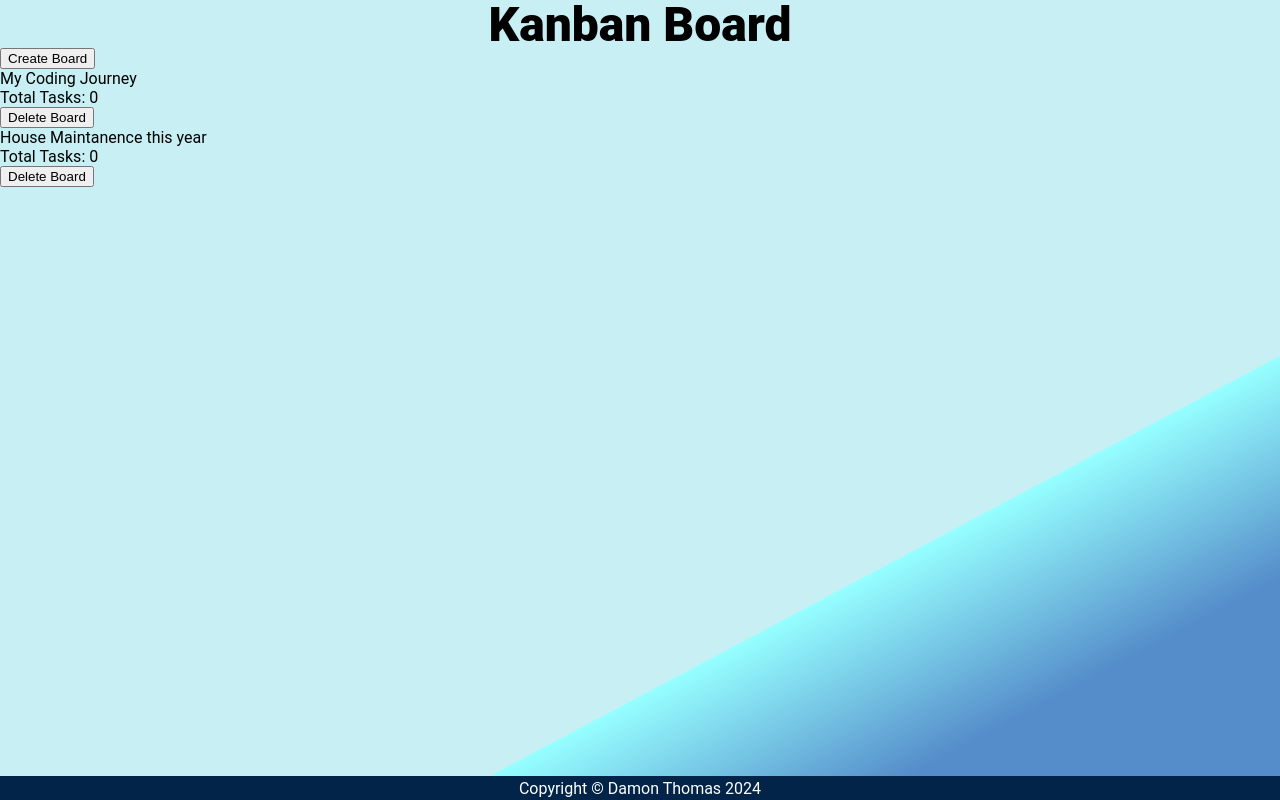
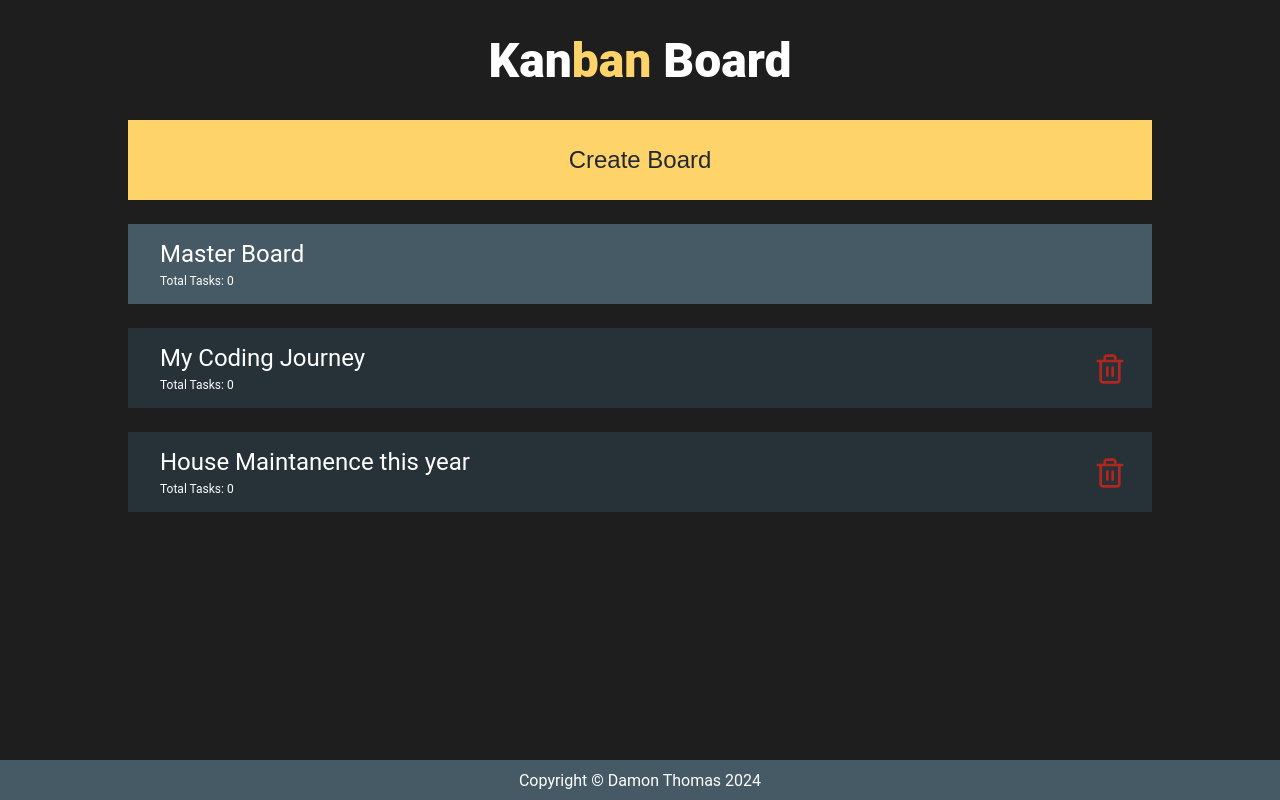
Before and after one commit to Damon-Thomas/KanBan, a website built with webpack: page src/index.html in a window 1280 px wide. Built offline with nearby package versions, Linux system fonts and the light colour scheme.

Commit message:
add master board and homepage style

```diff
--- a/src/boardDOMmanagement.js
+++ b/src/boardDOMmanagement.js
@@ -1,6 +1,7 @@
 import { createBoard, boards } from "./board";
 import { confirmDeleteBoard } from "./lastchancehandler";
-import { updateBoardPage } from ".";
+import { updateBoardPage, updateMasterBoardPage } from ".";
+import deleteIcon from "./img/trash-2.svg"
 
 
 // Board DOM Management
@@ -26,7 +27,8 @@ function deleteBoardButton(boardDiv, activeBoard) {
 // delete board button creation
 function createDeleteBoardButton(boardDiv, activeBoard) {
     const deleteboardDiv = document.createElement('button')
-    deleteboardDiv.textContent = "Delete Board"
+    console.log(deleteIcon)
+    deleteboardDiv.innerHTML = `<img class= 'trash' src= ${deleteIcon} />`
     deleteboardDiv.classList.add('delete-board-button')
 
     deleteboardDiv.addEventListener("click", function() {
@@ -59,9 +61,10 @@ function createBoardNode(activeBoard){
     const boardDiv = document.createElement('div')
     boardDiv.classList.add('board-div')
 
+    boardDiv.appendChild(createDeleteBoardButton(boardDiv, activeBoard))
     boardDiv.appendChild(createBoardTitle(activeBoard))
     boardDiv.appendChild(createTaskTrackerNode(activeBoard))
-    boardDiv.appendChild(createDeleteBoardButton(boardDiv, activeBoard))
+
     boardDiv.addEventListener("click", function(event) {
         toBoardPage(event, boardDiv, activeBoard)
     })
@@ -90,4 +93,44 @@ function boardList() {
     return theList
 }
 
-export {createNewBoard, boardList}
+function masterBoardNode() {
+    const boardDiv = document.createElement('div')
+    boardDiv.classList.add('board-div')
+    boardDiv.id = 'master-board'
+    const placeHolder = document.createElement('div')
+    placeHolder.classList.add('empty')
+    boardDiv.appendChild(placeHolder)
+    boardDiv.appendChild(createMasterBoardTitle())
+    boardDiv.appendChild(createMasterTaskTrackerNode())
+    boardDiv.addEventListener("click", function(event) {
+        toMasterBoardPage(event, boardDiv)
+    })
+    return boardDiv
+}
+
+function toMasterBoardPage(event, boardDiv) {
+    event.stopPropagation() // don't select parent
+    updateMasterBoardPage() //refresh screen
+    }
+
+function createMasterBoardTitle(){
+    const title = document.createElement('h1')
+    title.classList.add("board-card-title")
+    title.textContent = "Master Board"
+    return title
+}
+
+function createMasterTaskTrackerNode() {
+    let numTotalTasks = 0
+    for (let i = 0; i < boards.length; i++){
+        numTotalTasks += boards[i]['tasks'].length
+    }
+
+
+    const taskNumber = document.createElement('p')
+    taskNumber.textContent = `Total Tasks: ${numTotalTasks}`
+
+    return taskNumber
+}
+
+export {createNewBoard, boardList, masterBoardNode}
--- a/src/editTask.js
+++ b/src/editTask.js
@@ -1,5 +1,5 @@
 import CloseIcon from "./img/Cancel-Button.svg"
-import { updateBoardPage } from "./index.js"
+import { updateBoardPage, updateMasterBoardPage } from "./index.js"
 import { addTaskToBoard } from "./board.js"
 import { Task } from "./board.js";
 import { replaceTask } from "./board.js";
@@ -177,7 +177,14 @@ function createModalSubmitButton(boardName, task) {
         const newtask = new Task(taskNameInput, descriptionInput, deadlineInput, priority, noteInput, statusActive)
         replaceTask(task, newtask, boardName)
         closeModal(boardName, task)
-        updateBoardPage(boardName)
+        console.log(document.getElementById('master-board-title'))
+        if (document.getElementById('master-board-title') === null) {
+          updateBoardPage(boardName)
+        }
+        else {
+          updateMasterBoardPage()
+        }
+
 
     })
     return saveTask
--- a/src/homepage.js
+++ b/src/homepage.js
@@ -1,22 +1,28 @@
-import {boardList} from './boardDOMmanagement.js';
+import {boardList, masterBoardNode} from './boardDOMmanagement.js';
 import {createBoardModal, openModal} from "./boardmodal.js"
+import { masterBoardContent } from './masterboardpage.js';
 
 // Homepage Title Manager
 function homeHeader() {
-    const title = document.createElement('h1');
-    title.textContent = "Kanban Board";
+    const title = document.createElement('div');
+    title.insertAdjacentHTML("afterbegin", "<h1>Kan<span class ='accent-title'>ban</span> Board</h1>");
+    // title.innerHTML("<h1>Kan<span>ban</span> Board</h1>");
     title.classList.add('main-title');
     return title;
 }
 
 // Homepage Content Manager
 function homeContent() {
-
+    const homeDivContent = document.createElement('div')
+    homeDivContent.classList.add('content-content')
     const homeDiv = document.createElement('div')
     homeDiv.classList.add("content")
     homeDiv.appendChild(makeBoardButton())
-    homeDiv.appendChild(createBoardModal())
-    addBoards(homeDiv)
+
+    addMasterBoard(homeDivContent)
+    homeDivContent.appendChild(createBoardModal())
+    addBoards(homeDivContent)
+    homeDiv.appendChild(homeDivContent)
     return homeDiv
 }
 
@@ -42,6 +48,9 @@ function addBoards(destination) {
         destination.appendChild(boardListDiv)}
 }
 
+function addMasterBoard(destination) {
+    destination.appendChild(masterBoardNode())}
+
 
 
 
--- a/src/index.js
+++ b/src/index.js
@@ -1,6 +1,7 @@
 import {homeHeader, homeContent} from './homepage';
 import { boardHeader, boardContent } from './boardpage';
 import './styles.css';
+import { MasterBoardHeader, masterBoardContent } from './masterboardpage';
 // import { boardContent } from './boardpage';
 
 
@@ -33,4 +34,11 @@ function updateBoardPage(boardName) {
     main.appendChild(boardContent(boardName))
 }
 
-export {updateHomePage, updateBoardPage}
+function updateMasterBoardPage() {
+    header.innerHTML = ""
+    main.innerHTML = ""
+    header.appendChild(MasterBoardHeader())
+    main.appendChild(masterBoardContent())
+}
+
+export {updateHomePage, updateBoardPage, updateMasterBoardPage}
--- a/src/lastchancehandler.js
+++ b/src/lastchancehandler.js
@@ -6,10 +6,13 @@ import { deleteBoard } from "./board"
 function confirmDeleteBoard(boardDiv, board) {
 
     boardDiv.innerHTML = ""
+    const buttonDiv = document.createElement('div')
+    buttonDiv.classList.add('button-container')
 
     boardDiv.appendChild(createWarningMessage(board))
-    boardDiv.appendChild(createCancelDeleteButton(boardDiv))
-    boardDiv.appendChild(createFinalDeleteButton(board))
+    buttonDiv.appendChild(createCancelDeleteButton(boardDiv))
+    buttonDiv.appendChild(createFinalDeleteButton(board))
+    boardDiv.appendChild(buttonDiv)
 }
 
 // cancel delete button creation
--- /dev/null
+++ b/src/masterboardpage.js
@@ -0,0 +1,51 @@
+import { createStatusModal } from "./statusModal.js";
+import {masterHandler, statusHandler} from "./status.js"
+import { updateHomePage } from "./index.js";
+import {createTaskModal} from "./createTaskModal.js"
+import { createDeleteStatusModal } from "./deletestatusmodal.js";
+
+// header containing home button and board title
+function MasterBoardHeader() {
+    const headerDiv = document.createElement('div')
+    headerDiv.classList.add("board-header")
+
+    const emptyDiv = document.createElement('div')
+    emptyDiv.classList.add("right-board-header")
+    headerDiv.appendChild(returnHome())
+    headerDiv.appendChild(masterBoardTitle())
+    headerDiv.appendChild(emptyDiv)
+    return headerDiv;
+}
+
+// create content div and add - status div + status modal + task modal
+function masterBoardContent() {
+    const boardDiv = document.createElement('div')
+    boardDiv.classList.add("board-content")
+    boardDiv.appendChild(masterHandler())
+
+
+    return boardDiv
+}
+
+// load homepage
+function returnHome(){
+    const homeButton = document.createElement('button')
+    const homeDiv = document.createElement('div')
+    homeDiv.classList.add("left-board-header")
+    homeButton.textContent = 'Home'
+    homeButton.classList.add('home-button')
+    homeButton.addEventListener("click", updateHomePage)
+    homeDiv.appendChild(homeButton)
+    return homeDiv
+}
+
+// create board title heading
+function masterBoardTitle(){
+    const title = document.createElement('h1');
+    title.textContent = "Master Board";
+    title.classList.add('board-title');
+    title.id = "master-board-title"
+    return title
+}
+
+export {masterBoardContent, MasterBoardHeader}
--- a/src/styles.css
+++ b/src/styles.css
@@ -1,3 +1,15 @@
+:root {
+    --dark-overlay: #263238;
+    --accent: #fed36a;
+    --light-grey: #455a64;
+    --back-ground: #1e1e1e;
+    --white: #ffffff;
+    --warning: red;
+    --accent-font: #212832;
+
+
+}
+
 html, body, div, span, applet, object, iframe,
 h1, h2, h3, h4, h5, h6, p, blockquote, pre,
 a, abbr, acronym, address, big, cite, code,
@@ -17,42 +29,88 @@ time, mark, audio, video {
 	font-size: 100%;
 	font: inherit;
 	vertical-align: baseline;
+    color: var(--white);
     font-family: 'roboto', system-ui, -apple-system, BlinkMacSystemFont, 'Segoe UI', Roboto, Oxygen, Ubuntu, Cantarell, 'Open Sans', 'Helvetica Neue', sans-serif;
 }
 
-:root {
-    --dark-blue: #022449;
-    --orange: #F27D42;
-    --medium-blue: #558DCA;
-    --light-blue: #96FFFF;
-    --grey-blue: #C8EFF4;
-}
+
 
 body {
     height: 100vh;
     display: grid;
-    grid-template-rows: 3rem 1fr 1.5rem;
-    background: rgb(200,239,244);
-    background: linear-gradient(152deg, var(--grey-blue) 70%, var(--light-blue) 70%, var(--medium-blue) 85%);
+    grid-template-rows: 15vh 80vh 5vh;
+    background-color: var(--back-ground);
+    /* Hide scrollbar for Chrome, Safari and Opera */
+    *::-webkit-scrollbar {
+        display: none;
+    }
+
+    /* Hide scrollbar for IE, Edge and Firefox */
+    *{
+    -ms-overflow-style: none;  /* IE and Edge */
+    scrollbar-width: none;  /* Firefox */
+    }
+
 }
 .header {
     display: flex;
     justify-content: center;
     align-items: center;
+    /* text-align: center; */
 
 
 }
 
 .main {
     height: 100%;
-    /* background-color: var(--medium-blue); */
+
+
+
+
+}
+
+.content-content {
+    width: 100%;
+    height: 100%;
+    /* overflow-y: scroll; */
+
+    /* box-sizing: content-box; */
+    overflow: auto;
+}
+
+.content {
+    width: 100%;
+    height: 100%;
+
+}
+
+.content, .content-content {
+    display: flex;
+    flex-direction: column;
+    align-items: center;
+
+    gap: 1.5rem;
+    flex-shrink: 1;
+    max-height: 95%;
+
+
+}
+
+.accent-title {
+    color: var(--accent);
+}
+
+.boardList {
+    display: flex;
+    flex-direction: column;
+    gap: 1.5rem;
 }
 .footer {
-    background-color: var(--dark-blue);
-    color: white;
+    background-color: var(--light-grey);
+
 
     width: 100vw;
-    height: 1.5rem;
+
     display: flex;
     justify-content: center;
     align-items: center;
@@ -60,14 +118,23 @@ body {
 .main-title {
     font-size: 3rem;
     font-weight: 900;
-    margin: 1rem;
 
+
+}
+
+.delete-board-button {
+    width: 2rem;
+    height: 2rem;
+    border: none;
+    background-color: var(--dark-overlay);
+    position: absolute;
+    right: 2rem;
 }
 
 .status-container {
     display: flex;
     gap: 1rem;
-    padding: 2rem;
+    /* padding: 2rem; */
     max-height: 100%;
 }
 
@@ -86,3 +153,94 @@ body {
 .left-board-header, .right-board-header {
     width: 10rem;
 }
+
+.createboard {
+    width: 80vw;
+    background-color: var(--accent);
+    border: none;
+    height: 5rem;
+    font-size: 1.5rem;
+    color: var(--accent-font);
+    flex-shrink: 0;
+}
+
+#master-board {
+    background-color: var(--light-grey);
+    height: 5rem;
+    flex-shrink: 0;
+
+}
+
+.board-card-title {
+    font-size: 1.5rem;
+    position: absolute;
+    left: 2rem;
+    top: 1rem;
+
+
+}
+
+.board-div > p {
+    position: absolute;
+    left: 2rem;
+    bottom: 1rem;
+    font-size: .75rem;
+}
+
+.board-div {
+    width: 80vw;
+    height: 5rem;
+    background-color: var(--dark-overlay);
+
+    position: relative;
+
+    display: flex;
+    text-align: center;
+    align-items: center;
+    justify-content: center;
+}
+
+.delete-board-button > img{
+
+    height: 2rem;
+}
+
+.delete-mode {
+    display: flex;
+    flex-direction: column;
+    gap: .5rem;
+
+}
+
+.delete-text {
+    font-size: .75rem;
+}
+
+.button-container {
+    display: flex;
+    align-items: center;
+    gap: 2rem;
+}
+
+.delete-button {
+    background-color: #B3261E;
+
+}
+
+.cancel-button {
+    background-color: var(--accent);
+}
+
+.exit-button {
+    background-color: var(--back-ground);
+    border: none;
+}
+
+.modal {
+    background-color: var(--back-ground);
+}
+
+::backdrop{
+    background-color: var(--back-ground);
+    opacity: .8;
+}
```
Also changed, not shown: src/status.js (+31 -1 lines), src/img/trash-2.svg (added).
